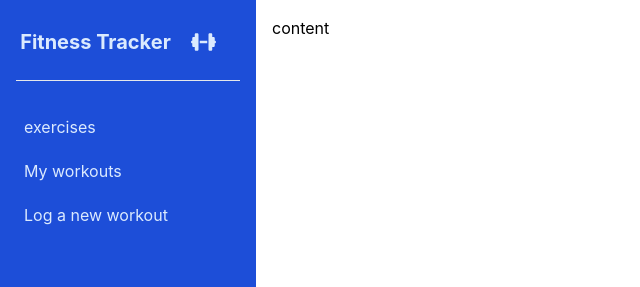
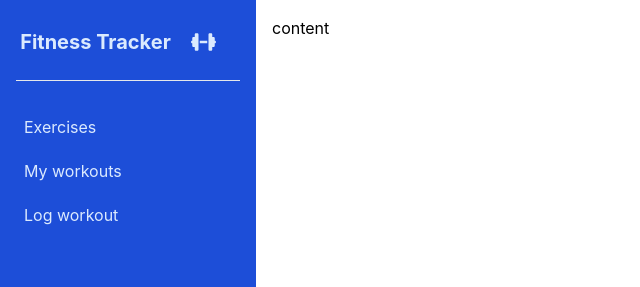
Before and after one commit to maxim-pre/fitness-tracker, a React (Create React App) app: page / in a window 1280 px wide. Shown: the top 287 px of the page, without its empty margins (0-640 px from the left). Built offline with nearby package versions, Linux system fonts and the light colour scheme.

Commit message:
refactored both desktop sidenav and mobile nav into components

```diff
--- a/src/App.js
+++ b/src/App.js
@@ -1,73 +1,19 @@
-import logo from "./logo.svg";
 import "./App.css";
 import { Link } from "react-router-dom";
 import { Route, Routes } from "react-router-dom";
-import { FontAwesomeIcon } from "@fortawesome/react-fontawesome";
-import { faDumbbell, faBars, faXmark } from "@fortawesome/free-solid-svg-icons";
 import { useState } from "react";
-
+import MobileNav from "./components/mobileNav";
+import MobileNavBar from "./components/mobileNavBar";
+import Nav from "./components/nav";
 function App() {
   const [nav, setNav] = useState(false);
   return (
     <div className="relative min-h-screen md:flex">
-      {/* mobile menu */}
-      <div
-        className={`bg-gray-800 text-gray-100 flex justify-between md:hidden ${
-          nav && "hidden"
-        }`}
-      >
-        {/* logo */}
-        <div className="flex justify-center items-center text-xl font-bold px-4">
-          <span>Fitness Tracker</span>
-          <FontAwesomeIcon icon={faDumbbell} className="px-5" />
-        </div>
-        <button className="p-4 focus:bg-gray-700" onClick={() => setNav(!nav)}>
-          <FontAwesomeIcon icon={faBars} />
-        </button>
-      </div>
-      {/* mobile nav */}
-      {nav && (
-        <div className="absolute w-full h-screen bg-blue-700 z-10">
-          <nav className="w-full h-full flex justify-center items-center flex-col text-white text-2xl">
-            <div
-              className="absolute top-0 right-0 mx-4 my-4 text-4xl"
-              onClick={() => setNav(!nav)}
-            >
-              <FontAwesomeIcon icon={faXmark} />
-            </div>
-
-            <a className="block py-8  px-2 my-4 " onClick={() => setNav(!nav)}>
-              <Link to={"/hello"}>exercises</Link>
-            </a>
-            <a className="block py-8  px-2 my-4" onClick={() => setNav(!nav)}>
-              <Link to={"/"}>My workouts</Link>
-            </a>
-            <a className="block py-8  px-2 my-4" onClick={() => setNav(!nav)}>
-              <Link to={"/"}>Log a new workout</Link>
-            </a>
-          </nav>
-        </div>
-      )}
-      {/* sidebar */}
-      <aside className="bg-blue-700 text-blue-100 w-64 space-y-6 py-7 px-4 absolute top-0 bottom-0 left-0 transform -translate-x-full md:relative md:translate-x-0 transition duration-200 ease-in-out ">
-        {/* logo */}
-        <div className="flex justify-center items-center text-xl font-bold">
-          <span>Fitness Tracker</span>
-          <FontAwesomeIcon icon={faDumbbell} className="px-5" />
-        </div>
-        <hr />
-        <nav className="">
-          <a className="block py-2.5 hover:bg-blue-500 rounded px-2">
-            <Link to={"/"}>exercises</Link>
-          </a>
-          <a className="block py-2.5 hover:bg-blue-500 rounded px-2">
-            <Link to={"/"}>My workouts</Link>
-          </a>
-          <a className="block py-2.5 hover:bg-blue-500 rounded px-2">
-            <Link to={"/"}>Log a new workout</Link>
-          </a>
-        </nav>
-      </aside>
+      {/* mobile Nav */}
+      <MobileNavBar nav={nav} setNav={setNav} />
+      {nav && <MobileNav nav={nav} setNav={setNav} />}
+      {/* side Nav */}
+      <Nav />
       {/* content */}
       <div className="flex-1 p-4">content</div>
     </div>
--- /dev/null
+++ b/src/components/logo.js
@@ -0,0 +1,13 @@
+import { FontAwesomeIcon } from "@fortawesome/react-fontawesome";
+import { faDumbbell } from "@fortawesome/free-solid-svg-icons";
+
+const Logo = () => {
+  return (
+    <div className="flex justify-center items-center text-xl font-bold">
+      <span>Fitness Tracker</span>
+      <FontAwesomeIcon icon={faDumbbell} className="px-5" />
+    </div>
+  );
+};
+
+export default Logo;
--- /dev/null
+++ b/src/components/mobileNav.js
@@ -0,0 +1,34 @@
+import { Link } from "react-router-dom";
+import { FontAwesomeIcon } from "@fortawesome/react-fontawesome";
+import { faXmark } from "@fortawesome/free-solid-svg-icons";
+import MobileNavLink from "./mobileNavLink";
+
+const MobileNav = ({ nav, setNav }) => {
+  return (
+    <div className="absolute w-full h-screen bg-blue-700 z-10">
+      <nav className="w-full h-full flex justify-center items-center flex-col text-white text-2xl">
+        <div
+          className="absolute top-0 right-0 mx-4 my-4 text-4xl"
+          onClick={() => setNav(!nav)}
+        >
+          <FontAwesomeIcon icon={faXmark} />
+        </div>
+        <MobileNavLink url={"/"} text={"Exercises"} nav={nav} setNav={setNav} />
+        <MobileNavLink
+          url={"/"}
+          text={"My workouts"}
+          nav={nav}
+          setNav={setNav}
+        />
+        <MobileNavLink
+          url={"/"}
+          text={"Log workout"}
+          nav={nav}
+          setNav={setNav}
+        />
+      </nav>
+    </div>
+  );
+};
+
+export default MobileNav;
--- /dev/null
+++ b/src/components/mobileNavBar.js
@@ -0,0 +1,20 @@
+import { FontAwesomeIcon } from "@fortawesome/react-fontawesome";
+import { faBars } from "@fortawesome/free-solid-svg-icons";
+import Logo from "./logo";
+const MobileNavBar = ({ nav, setNav }) => {
+  return (
+    <div
+      className={`bg-gray-800 p-4 text-gray-100 flex justify-between md:hidden ${
+        nav && "hidden"
+      }`}
+    >
+      {/* logo */}
+      <Logo />
+      <button className="focus:bg-gray-700" onClick={() => setNav(!nav)}>
+        <FontAwesomeIcon icon={faBars} />
+      </button>
+    </div>
+  );
+};
+
+export default MobileNavBar;
--- /dev/null
+++ b/src/components/mobileNavLink.js
@@ -0,0 +1,11 @@
+import { Link } from "react-router-dom";
+
+const MobileNavLink = ({ url, text, nav, setNav }) => {
+  return (
+    <a className="block py-8  px-2 my-4 " onClick={() => setNav(!nav)}>
+      <Link to={url}>{text}</Link>
+    </a>
+  );
+};
+
+export default MobileNavLink;
--- /dev/null
+++ b/src/components/nav.js
@@ -0,0 +1,18 @@
+import NavLink from "./navLink";
+import Logo from "./logo";
+const Nav = () => {
+  return (
+    <aside className="bg-blue-700 text-blue-100 w-64 space-y-6 py-7 px-4 absolute top-0 bottom-0 left-0 transform -translate-x-full md:relative md:translate-x-0 transition duration-200 ease-in-out ">
+      {/* logo */}
+      <Logo />
+      <hr />
+      <nav>
+        <NavLink url={"/"} text={"Exercises"} />
+        <NavLink url={"/"} text={"My workouts"} />
+        <NavLink url={"/"} text={"Log workout"} />
+      </nav>
+    </aside>
+  );
+};
+
+export default Nav;
--- /dev/null
+++ b/src/components/navLink.js
@@ -0,0 +1,10 @@
+import { Link } from "react-router-dom";
+const NavLink = ({ url, text }) => {
+  return (
+    <a className="block py-2.5 hover:bg-blue-500 rounded px-2">
+      <Link to={url}>{text}</Link>
+    </a>
+  );
+};
+
+export default NavLink;
```
